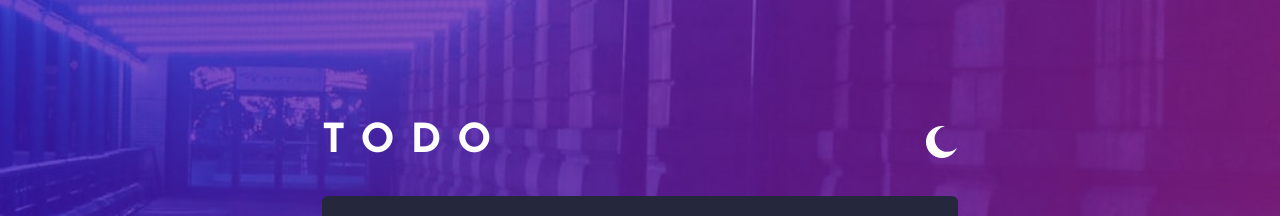
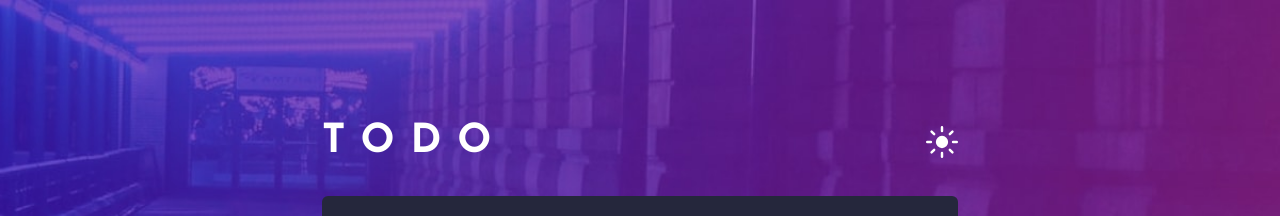
Before and after one commit to Chrysthy/react-task-manager, a React (Vite) app: page / in a window 1280 px wide. Shown: the top 216 px of the page. Built offline with nearby package versions, Linux system fonts and the light colour scheme.

Commit message:
fix: corrigir cores e ícones no tema claro e escuro

```diff
--- a/src/contexts/theme.ts
+++ b/src/contexts/theme.ts
@@ -6,28 +6,28 @@ export const themeConfig = {
     light: {
         name: 'light',
         layout: {
-            background: 'bg-color-light-bg',
+            background: 'bg-light-bg',
             textColor: 'text-color-dark-text',
         },
         todo: {
-            background: 'bg-color-light-todo-bg',
-            border: 'border-color-light-border',
-            textColor: 'text-color-light-todo-text',
+            background: 'bg-light-bg',
+            border: 'border-light-border',
+            textColor: 'text-light-text',
         },
-        icon: IconSun,
+        icon: MoonIcon,
     },
 
     dark: {
         name: 'dark',
         layout: {
-            background: 'bg-color-light-bg',
+            background: 'bg-dark-bg',
             textColor: 'text-color-dark-text',
         },
         todo: {
-            background: 'bg-color-dark-todo-bg',
-            border: 'border-color-light-border',
-            textColor: 'text-color-light-todo-text',
+            background: 'bg-dark-surface',
+            border: 'border-dark-border',
+            textColor: 'text-dark-hover',
         },
-        icon: MoonIcon,
+        icon: IconSun,
     }
 }
```
